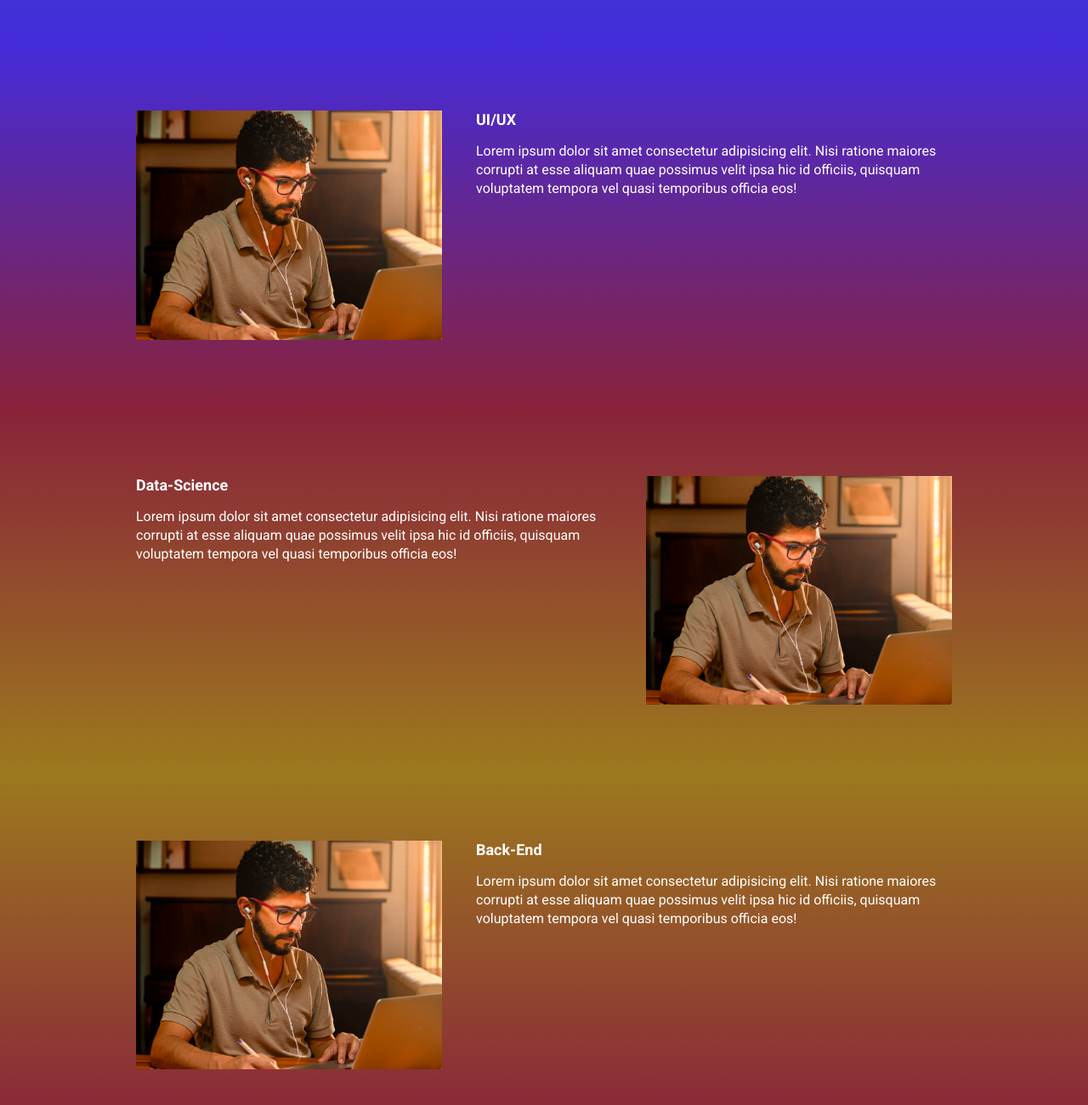
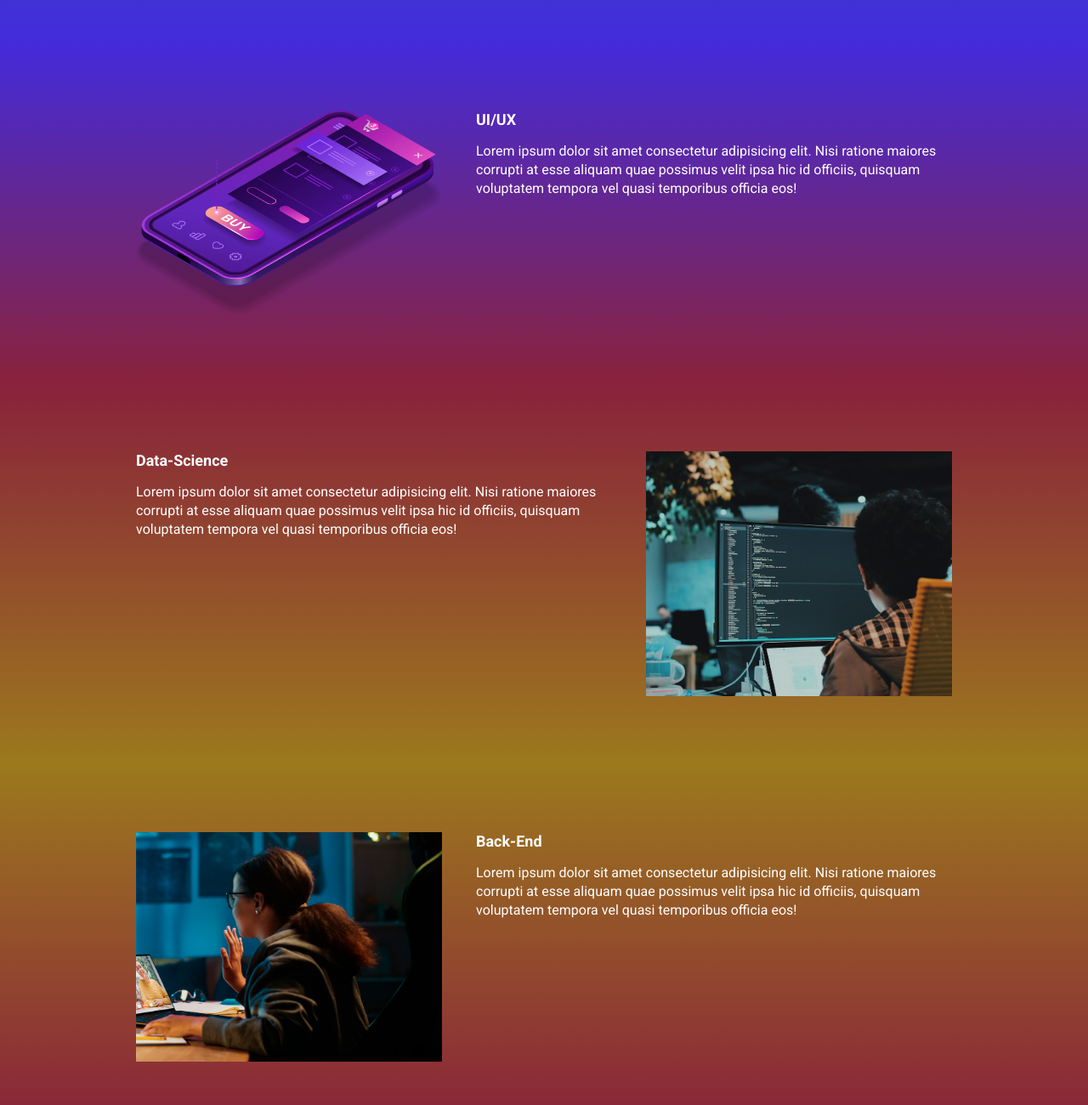
Before and after one commit to LucasBenini1/EBAC_tech_talks, a website built with Parcel: page src/index.html in a window 1280 px wide. Shown: the part 940-2240 px from the top of the page at 85% size. Built offline with nearby package versions, Linux system fonts and the light colour scheme.

Commit message:
Correcao das imagens faltantes

```diff
--- a/src/index.html
+++ b/src/index.html
@@ -54,7 +54,7 @@
                 <h2 class="event__detail__title">UI/UX</h2>
                 <p class="event__detail__description">Lorem ipsum dolor sit amet consectetur adipisicing elit. Nisi ratione maiores corrupti at esse aliquam quae possimus velit ipsa hic id officiis, quisquam voluptatem tempora vel quasi temporibus officia eos!</p>
             </div>
-            <img src="images/frontend.png" alt="Front-End" class="event__image">
+            <img src="images/ui-ux.png" alt="Front-End" class="event__image">
         </div>
     </section>
     <section class="event event--data-science">
@@ -63,7 +63,7 @@
                 <h2 class="event__detail__title">Data-Science</h2>
                 <p class="event__detail__description">Lorem ipsum dolor sit amet consectetur adipisicing elit. Nisi ratione maiores corrupti at esse aliquam quae possimus velit ipsa hic id officiis, quisquam voluptatem tempora vel quasi temporibus officia eos!</p>
             </div>
-            <img src="images/frontend.png" alt="Front-End" class="event__image">
+            <img src="images/data.png" alt="Front-End" class="event__image">
         </div>
     </section>
     <section class="event event--backend event--image-left">
@@ -72,7 +72,7 @@
                 <h2 class="event__detail__title">Back-End</h2>
                 <p class="event__detail__description">Lorem ipsum dolor sit amet consectetur adipisicing elit. Nisi ratione maiores corrupti at esse aliquam quae possimus velit ipsa hic id officiis, quisquam voluptatem tempora vel quasi temporibus officia eos!</p>
             </div>
-            <img src="images/frontend.png" alt="Front-End" class="event__image">
+            <img src="images/backend.png" alt="Front-End" class="event__image">
         </div>
     </section>
 
```
